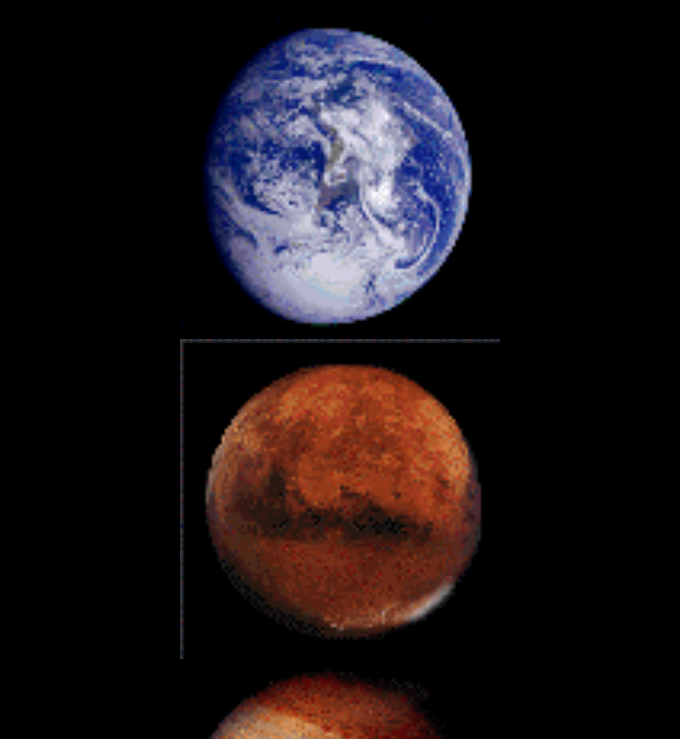
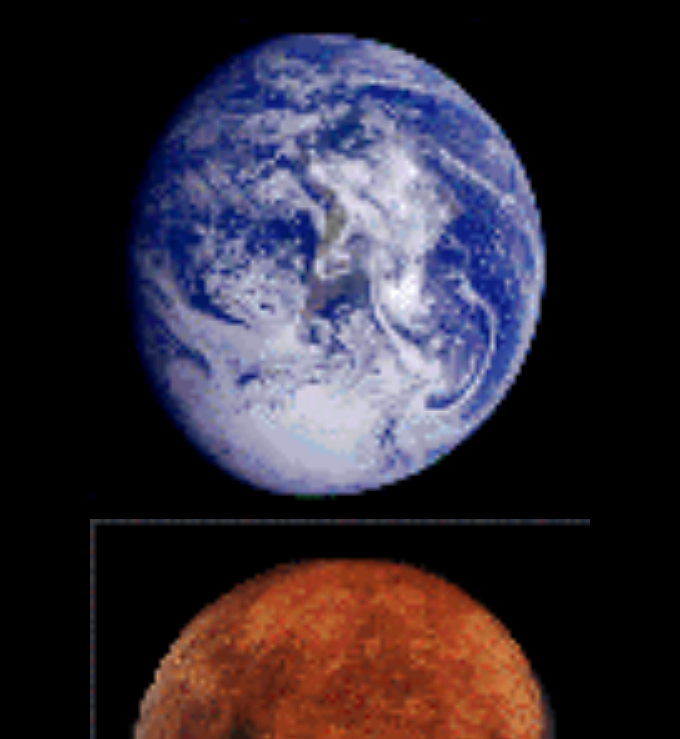
Before and after one commit to 8Kentonf/Lab5, a plain HTML site: page index.html in a window 1280 px wide. Shown: the part 61-800 px from the top of the page, without its empty margins (300-980 px from the left). Drawn offline with Linux system fonts and the light colour scheme.

Commit message:
fixing pic size

```diff
--- a/css/style.css
+++ b/css/style.css
@@ -26,5 +26,6 @@ img {
   display: block;
   margin-left: auto;
   margin-right: auto;
-  width: 25%;
+  width: 500px;
+  height: 500px;
 }
```
